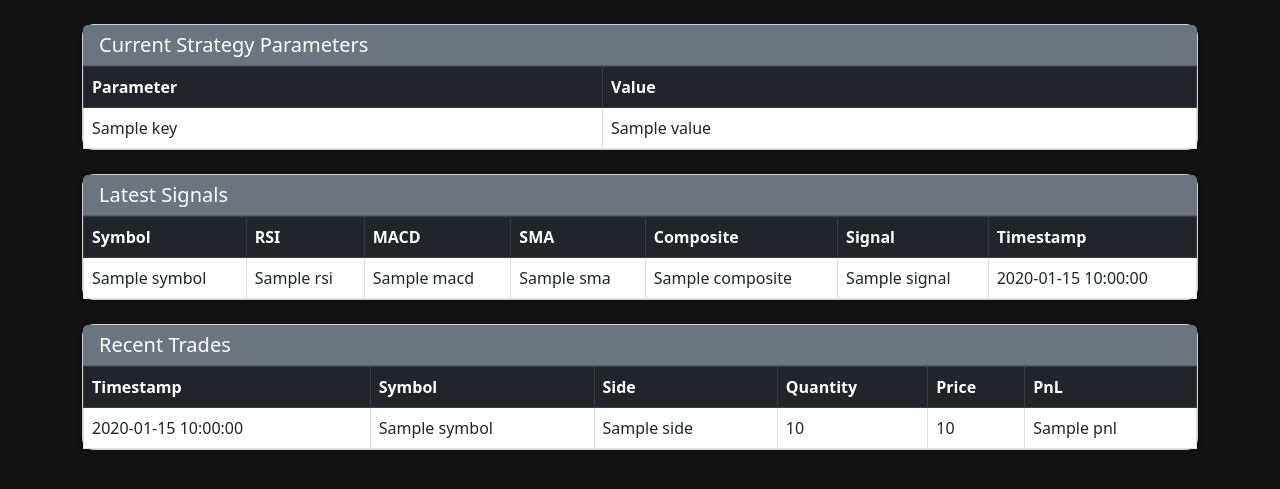
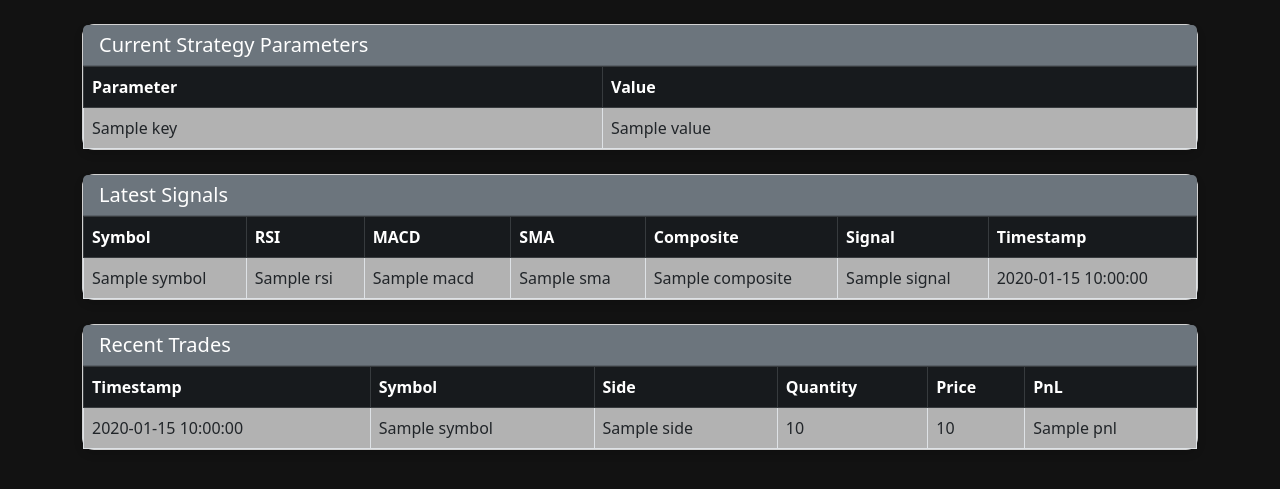
Before and after one commit to ProgramingPro2/Reinforcement-Stocks, a Flask app: template templates/index.html in a window 1280 px wide. Shown: the part 56-545 px from the top of the page. Run offline with Flask 3, Linux system fonts and the light colour scheme; the template is opened without the code that fills it: most values are stand-ins (such as "Sample title", 1, 10 or a date in 2020).

Commit message:
Tiny UI Change

```diff
--- a/templates/index.html
+++ b/templates/index.html
@@ -27,6 +27,9 @@
       margin-bottom: 1.5rem;
     }
     /* Table styling */
+    .table {
+      --bs-table-accent-bg: #0000004d;
+    }
     .table-responsive {
       max-height: 400px;
       overflow-y: auto;
```
